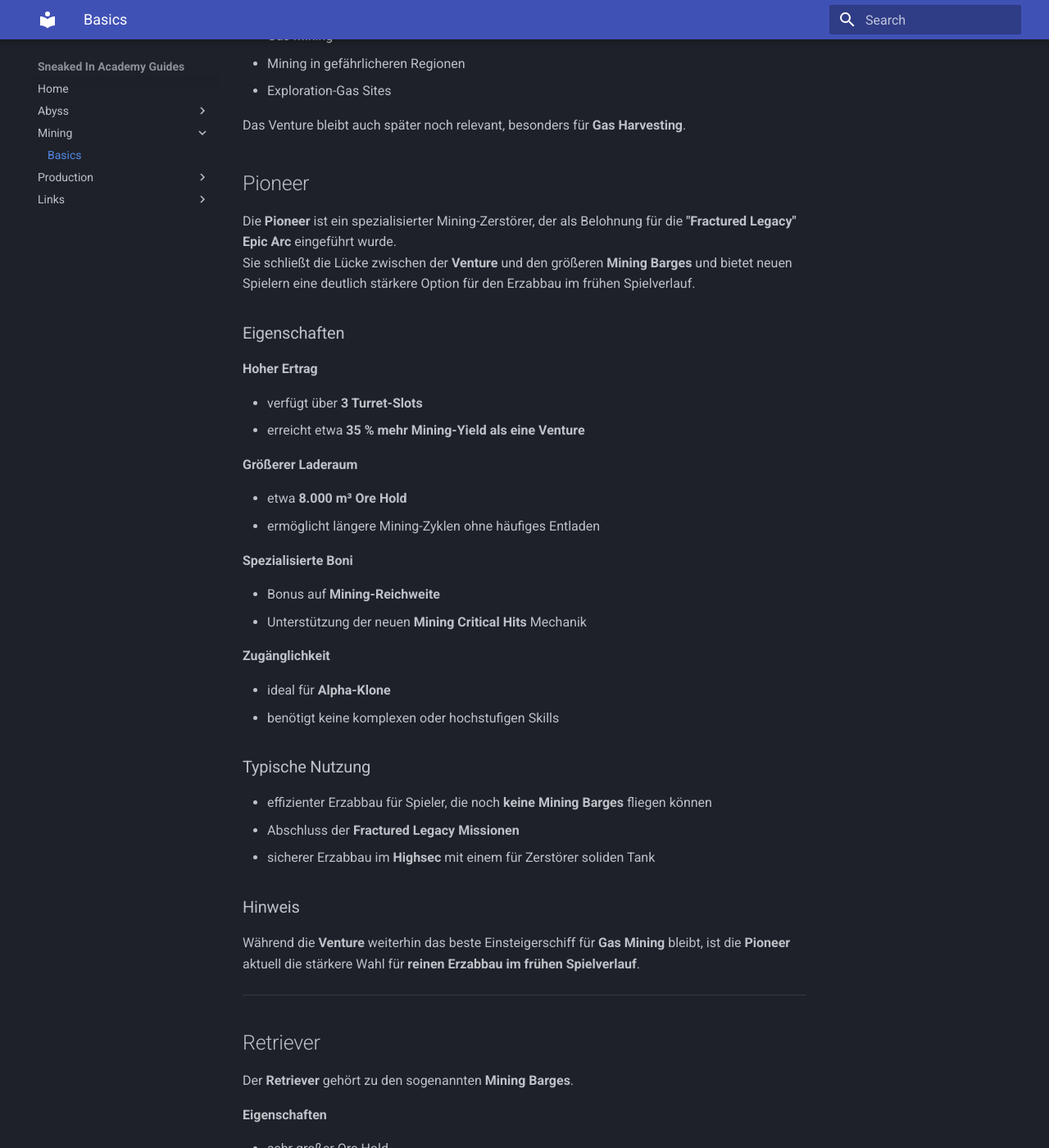
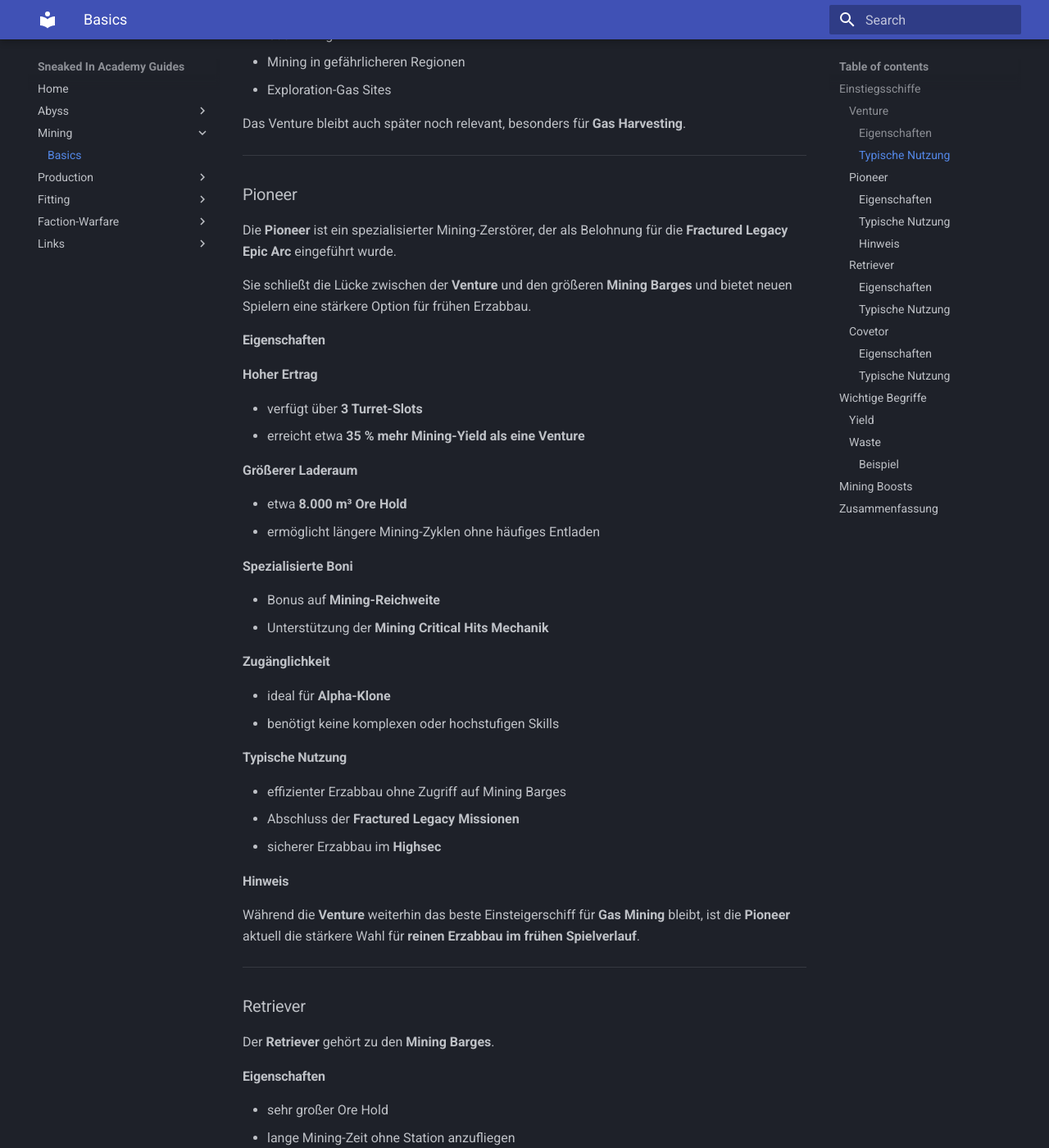
Before and after one commit to SneakedInAcademy/SneakedInAcademy.github.io, an MkDocs documentation site: the page built from docs/mining/basics.md, in a window 1280 px wide and 1400 px high, scrolled down 1110 px. Shown: the whole window at 82% size. Built offline with MkDocs 1.6.1 and Material for MkDocs 9.7.7, drawn with Linux system fonts in a browser that asks for light colours; some of the changed text lies outside the part shown.

Commit message:
mining formatierung

```diff
--- a/docs/mining/basics.md
+++ b/docs/mining/basics.md
@@ -13,15 +13,17 @@
 
 ---
 
-# Einstiegsschiffe
+## Einstiegsschiffe
 
 Für neue Spieler gibt es mehrere typische Mining-Schiffe, die den Einstieg erleichtern.
 
-## Venture
+---
+
+### Venture
 
 Das **Venture** ist das klassische Einsteigerschiff für Miner.
 
-**Eigenschaften**
+#### Eigenschaften
 
 - sehr günstig
 - benötigt nur wenige Skills
@@ -29,7 +31,7 @@
 - besitzt eingebaute **Warp Core Strength**, wodurch es schwerer zu scrammen ist
 - spezieller Ore Hold für Erz
 
-**Typische Nutzung**
+#### Typische Nutzung
 
 - Einstieg ins Mining
 - Gas Mining
@@ -38,13 +40,15 @@
 
 Das Venture bleibt auch später noch relevant, besonders für **Gas Harvesting**.
 
+---
 
-## Pioneer
+### Pioneer
 
-Die **Pioneer** ist ein spezialisierter Mining-Zerstörer, der als Belohnung für die **"Fractured Legacy" Epic Arc** eingeführt wurde.
-Sie schließt die Lücke zwischen der **Venture** und den größeren **Mining Barges** und bietet neuen Spielern eine deutlich stärkere Option für den Erzabbau im frühen Spielverlauf.
+Die **Pioneer** ist ein spezialisierter Mining-Zerstörer, der als Belohnung für die **Fractured Legacy Epic Arc** eingeführt wurde.
 
-### Eigenschaften
+Sie schließt die Lücke zwischen der **Venture** und den größeren **Mining Barges** und bietet neuen Spielern eine stärkere Option für frühen Erzabbau.
+
+#### Eigenschaften
 
 **Hoher Ertrag**
 
@@ -59,56 +63,56 @@
 **Spezialisierte Boni**
 
 - Bonus auf **Mining-Reichweite**
-- Unterstützung der neuen **Mining Critical Hits** Mechanik
+- Unterstützung der **Mining Critical Hits Mechanik**
 
 **Zugänglichkeit**
 
 - ideal für **Alpha-Klone**
 - benötigt keine komplexen oder hochstufigen Skills
 
-### Typische Nutzung
+#### Typische Nutzung
 
-- effizienter Erzabbau für Spieler, die noch **keine Mining Barges** fliegen können
+- effizienter Erzabbau ohne Zugriff auf Mining Barges
 - Abschluss der **Fractured Legacy Missionen**
-- sicherer Erzabbau im **Highsec** mit einem für Zerstörer soliden Tank
+- sicherer Erzabbau im **Highsec**
 
-### Hinweis
+#### Hinweis
 
 Während die **Venture** weiterhin das beste Einsteigerschiff für **Gas Mining** bleibt, ist die **Pioneer** aktuell die stärkere Wahl für **reinen Erzabbau im frühen Spielverlauf**.
 
 ---
 
-## Retriever
+### Retriever
 
-Der **Retriever** gehört zu den sogenannten **Mining Barges**.
+Der **Retriever** gehört zu den **Mining Barges**.
 
-**Eigenschaften**
+#### Eigenschaften
 
 - sehr großer Ore Hold
 - lange Mining-Zeit ohne Station anzufliegen
 - relativ schwacher Tank
 
-**Typische Nutzung**
+#### Typische Nutzung
 
 - entspanntes Highsec Mining
 - Mining mit einem einzelnen Account
 - Mining ohne permanentes Micromanagement
 
-Der Retriever ist besonders beliebt bei Spielern, die **längere Mining-Zyklen ohne häufiges Entladen** bevorzugen.
+Der Retriever ist besonders beliebt bei Spielern, die **lange Mining-Zyklen ohne häufiges Entladen** bevorzugen.
 
 ---
 
-## Covetor
+### Covetor
 
 Der **Covetor** ist ebenfalls ein Mining Barge, fokussiert sich jedoch vollständig auf maximalen **Yield**.
 
-**Eigenschaften**
+#### Eigenschaften
 
 - sehr hoher Mining-Output
 - kleiner Ore Hold
 - schwacher Tank
 
-**Typische Nutzung**
+#### Typische Nutzung
 
 - aktives Mining
 - Mining mit Unterstützung durch eine **Orca** oder **Porpoise**
@@ -118,11 +122,13 @@
 
 ---
 
-# Wichtige Begriffe
+## Wichtige Begriffe
 
 Beim Mining tauchen einige Begriffe immer wieder auf.
 
-## Yield
+---
+
+### Yield
 
 **Yield** beschreibt die Menge an Erz, die ein Mining-Modul pro Zyklus abbaut.
 
@@ -132,29 +138,28 @@
 - Mining-Module (Mining Laser / Strip Miner)
 - Skills
 - Mining Crystals
-- Mining-Boosts
+- Mining Boosts
 - Implantate
 
 Ein höherer Yield bedeutet mehr Erz pro Zyklus und somit mehr Einkommen.
 
 ---
 
-## Waste
+### Waste
 
 **Waste** beschreibt Erz, das beim Mining zerstört wird.
 
 Das bedeutet:
 Ein Teil des Asteroiden verschwindet, ohne dass der Miner dieses Erz erhält.
 
-**Beispiel**
+#### Beispiel
 
 - 100 Einheiten Erz werden abgebaut
 - zusätzlich 30 Einheiten werden als Waste zerstört
 
 Der Asteroid verliert also **130 Einheiten**, obwohl du nur **100 Einheiten erhältst**.
 
-Waste wurde eingeführt, um Mining-Module und Mining-Kristalle stärker zu differenzieren.
-Einige Module haben höheren Yield, erzeugen aber auch mehr Waste.
+Waste wurde eingeführt, um Mining-Module und Mining-Kristalle stärker zu differenzieren. Einige Module haben höheren Yield, erzeugen aber auch mehr Waste.
 
 ---
 
@@ -178,7 +183,7 @@
 
 ---
 
-# Zusammenfassung
+## Zusammenfassung
 
 Mining ist eine einfache, aber skalierbare Aktivität in EVE Online.
 
--- a/mkdocs.yml
+++ b/mkdocs.yml
@@ -23,6 +23,12 @@
   - Production:
       - Basics: production/basics.md
 
+  - Fitting:
+      - Basics: fitting/basics.md
+
+  - Faction-Warfare:
+      - Basics: faction-warfare/fw-basics.md
+
   - Links:
       - Tools: links/tools.md
 
```
Also changed, not shown: docs/faction-warfare/fw-basics.md (added), docs/fittings/basics.md (added).
